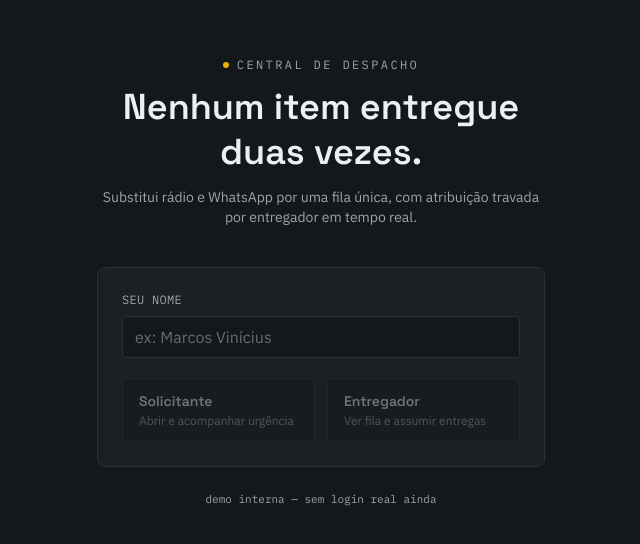
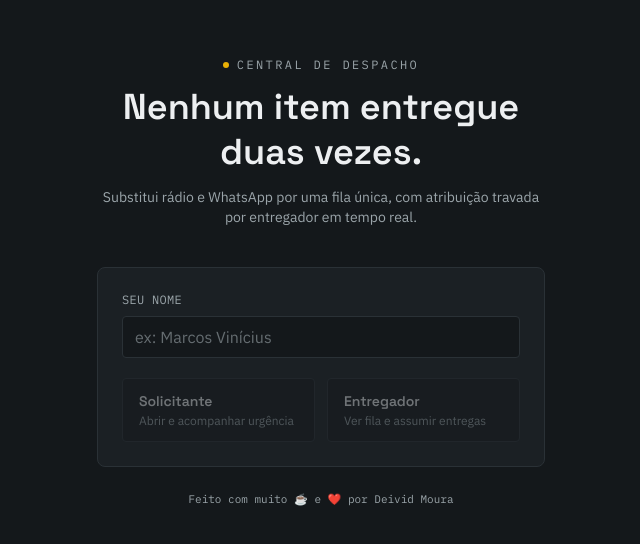
Before and after one commit to deividjmoura/entregas-teste, a Next.js app: page / in a window 1280 px wide. Shown: the part 118-662 px from the top of the page, without its empty margins (319-959 px from the left). Built offline with nearby package versions, Linux system fonts and the light colour scheme.

Commit message:
docs(footer): tornar nome 'Deivid Moura' clicável com link para o portfólio

```diff
--- a/app/page.tsx
+++ b/app/page.tsx
@@ -63,7 +63,15 @@
         </div>
 
         <p className="mt-6 text-center font-mono text-[11px] text-dim">
-          demo interna — sem login real ainda
+        Feito com muito ☕ e ❤️ por&nbsp;
+        <a
+          href="https://deividmoura.netlify.app/"
+          target="_blank"
+          rel="noopener noreferrer"
+          className="hover:underline hover:text-white transition-colors"
+        >
+              Deivid Moura
+        </a>
         </p>
       </div>
     </main>
```
